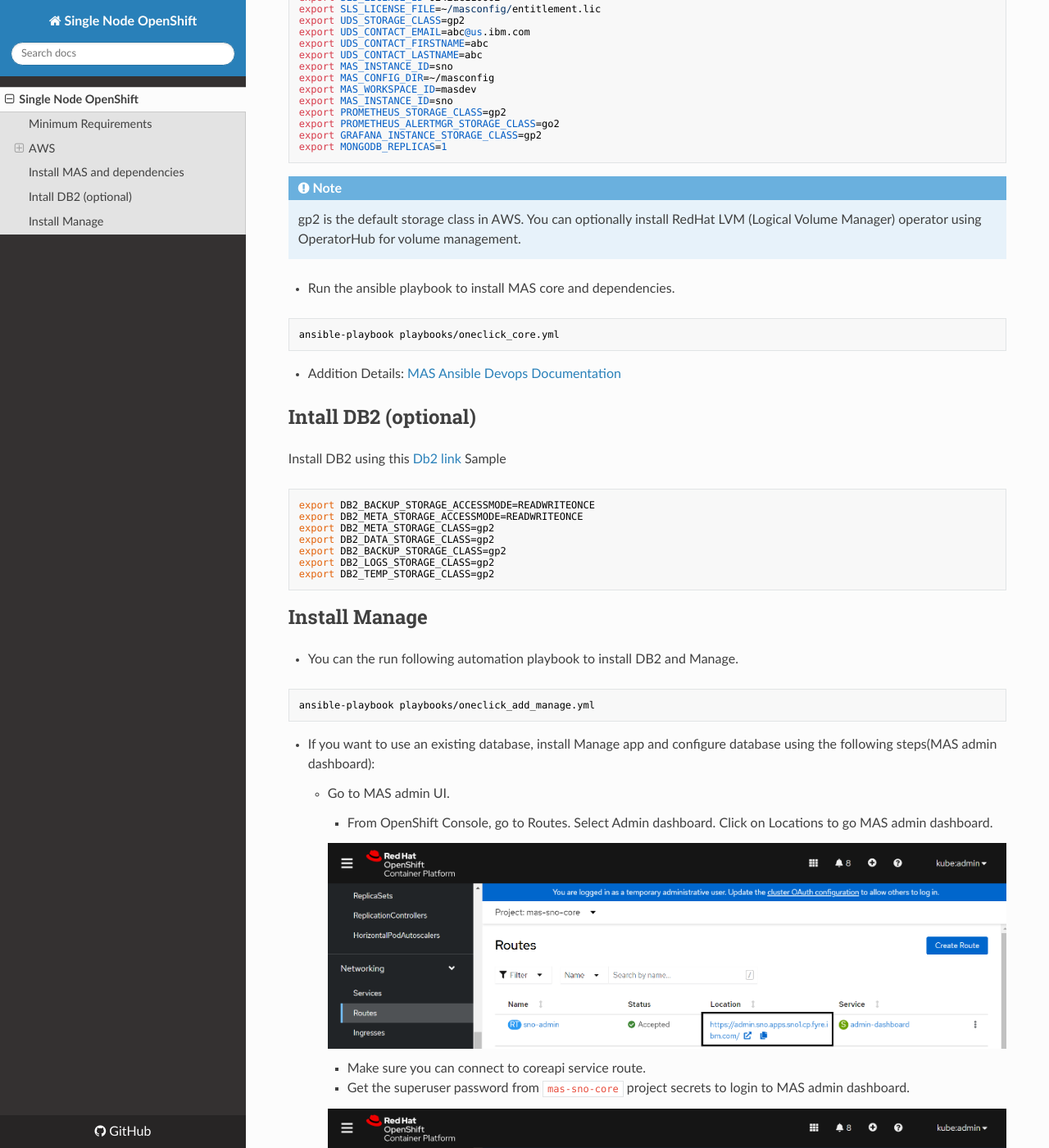
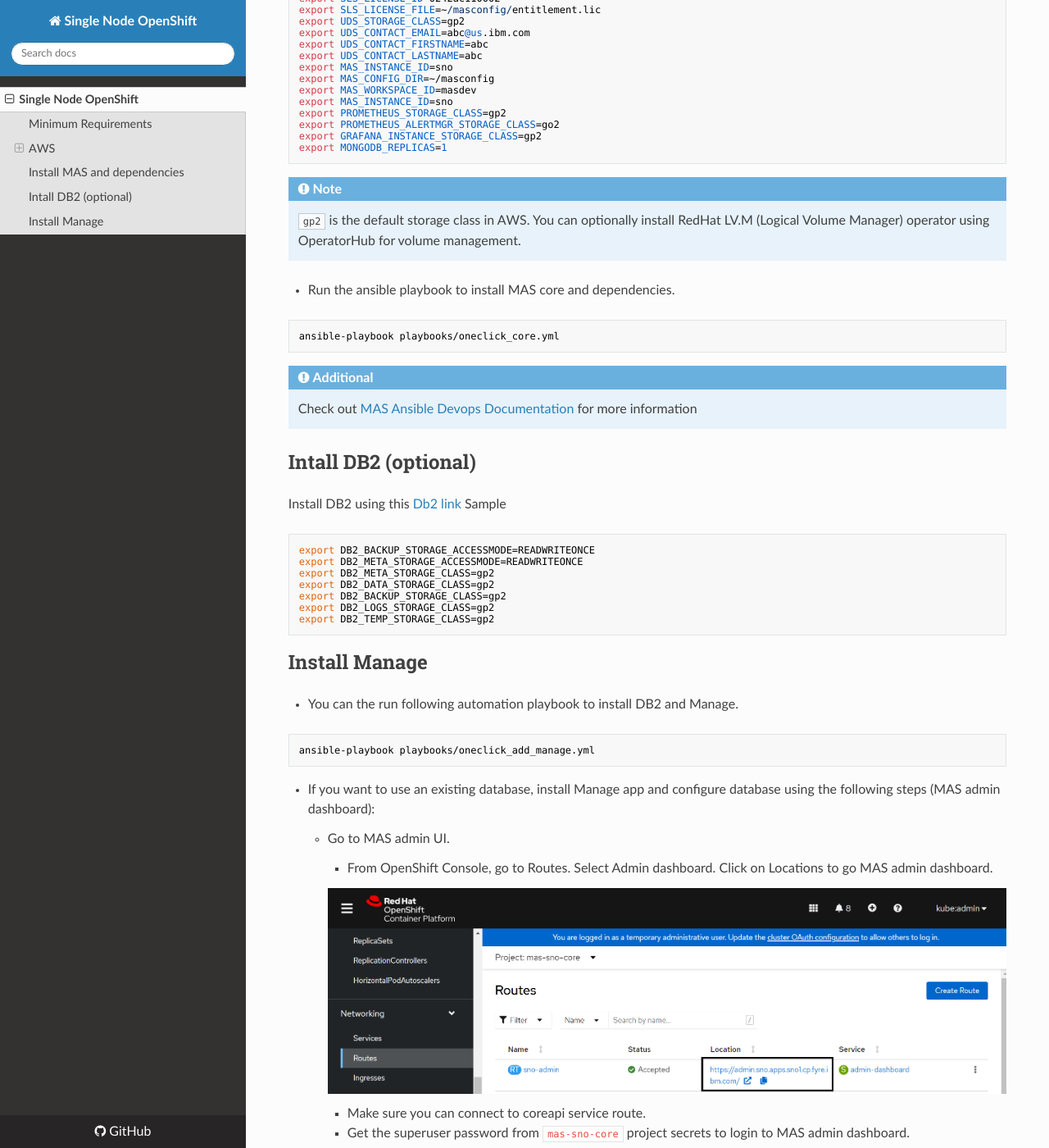
Before and after one commit to ibm-mas-manage/sno, an MkDocs documentation site: the page built from docs/index.md, in a window 1280 px wide and 1400 px high, scrolled down 2358 px. Shown: the whole window at 82% size. Built offline with MkDocs 1.6.1, drawn with Linux system fonts in a browser that asks for light colours; nearby versions of some CDN libraries; some of the changed text lies outside the part shown.

Commit message:
update formatting

````diff
--- a/docs/index.md
+++ b/docs/index.md
@@ -135,7 +135,7 @@
 ```
 
 !!! note
-    gp2 is the default storage class in AWS. You can optionally install RedHat LVM (Logical Volume Manager) operator using OperatorHub for volume management.
+    `gp2` is the default storage class in AWS. You can optionally install RedHat LV.M (Logical Volume Manager) operator using OperatorHub for volume management.
 
 - Run the ansible playbook to install MAS core and dependencies.
 
@@ -143,7 +143,8 @@
 ansible-playbook playbooks/oneclick_core.yml
 ```
 
-- Addition Details: [MAS Ansible Devops Documentation](https://ibm-mas.github.io/ansible-devops/)
+!!! Additional information
+    Check out [MAS Ansible Devops Documentation](https://ibm-mas.github.io/ansible-devops/) for more information
 
 
 ## Intall DB2 (optional)
@@ -170,7 +171,7 @@
 ansible-playbook playbooks/oneclick_add_manage.yml
 ```
 
-- If you want to use an existing database, install Manage app and configure database using the following steps(MAS admin dashboard):
+- If you want to use an existing database, install Manage app and configure database using the following steps (MAS admin dashboard):
 
 	- Go to MAS admin UI.
 		- From OpenShift Console, go to Routes. Select Admin dashboard. Click on Locations to go MAS admin dashboard.
````
Also changed, not shown: other parts of docs/index.md (+1 -1 lines).
